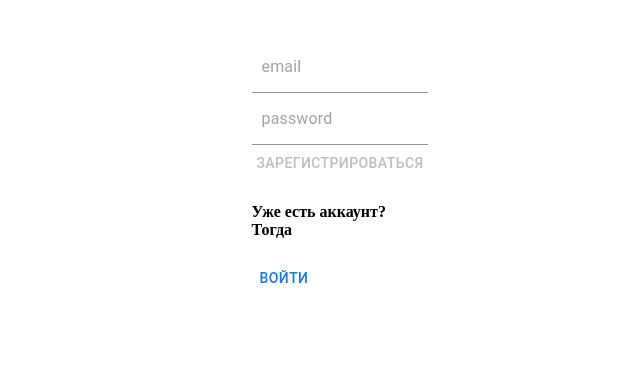
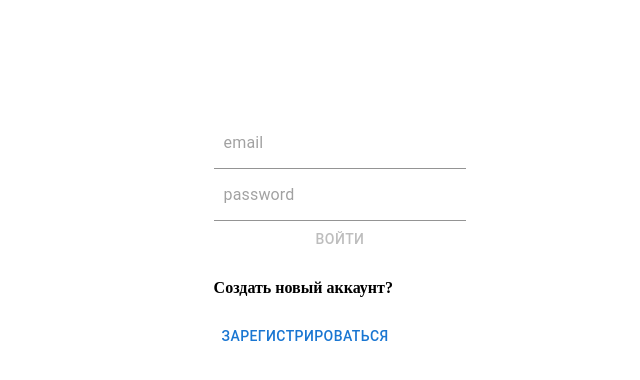
Before and after one commit to FomichevIvan/socialnetwork, a React (Create React App) app: page /login in a window 1280 px wide. Shown: the part 136-516 px from the top of the page, without its empty margins (300-940 px from the left). Built offline with nearby package versions, Linux system fonts and the light colour scheme.

Commit message:
router branch

```diff
--- a/package.json
+++ b/package.json
@@ -18,6 +18,7 @@
     "react": "^18.1.0",
     "react-dom": "^18.1.0",
     "react-redux": "^8.0.1",
+    "react-router-dom": "6",
     "react-scripts": "5.0.1",
     "typescript": "^4.6.4",
     "web-vitals": "^2.1.4"
--- a/src/App.tsx
+++ b/src/App.tsx
@@ -5,19 +5,29 @@ import './App.css';
 import { AuthForm } from './components/presentational/AuthForm';
 import { useSelector } from 'react-redux';
 import { RootState } from './store/redux/store';
+
+import { BrowserRouter, Routes, Route } from 'react-router-dom';
 import { useFirebase } from './hooks/useFirebase';
+import { MainPage } from './components/pages/MainPage';
 
 function App() {
   const user = useSelector((state: RootState) => state.user.user);
 
   return (
-    <div className="App">
-      <div className={'main-cont'}>
-        <PostContainer />
-        {!user && <AuthForm />}
-        {user?.uid && `Hello, ${user.uid}!`}
-      </div>
-    </div>
+    <BrowserRouter>
+      <Routes>
+        <Route path={'/'} element={<MainPage />} />
+        <Route path={'/login'} element={<AuthForm />} />
+        <Route path={'/register'} element={<AuthForm />} />
+      </Routes>
+    </BrowserRouter>
+    // <div className="App">
+    //   <div className={'main-cont'}>
+    //     <PostContainer />
+    //     {!user && <AuthForm />}
+    //     {user && `Hello, ${user.uid}!`}
+    //   </div>
+    // </div>
   );
 }
 
--- /dev/null
+++ b/src/components/pages/MainPage.tsx
@@ -0,0 +1,3 @@
+export const MainPage = () => {
+  return <>{'Hello Main'}</>;
+};
--- a/src/components/presentational/AuthForm.tsx
+++ b/src/components/presentational/AuthForm.tsx
@@ -6,21 +6,38 @@ import { AppDispatch, RootState } from '../../store/redux/store';
 import { changeStatus, clearErrors } from '../../store/redux/users';
 // import { authUserAsync } from '../../store/redux/users';
 import { registerUserAsync, signInUserAsync } from '../../store/redux/firebase';
+import { useMatch, useNavigate } from 'react-router-dom';
 
 export function AuthForm() {
-  const user = useSelector((state: RootState) => state.user.user);
-  const isNew = useSelector((state: RootState) => state.user.isNew);
+  // const user = useSelector((state: RootState) => state.user.user);
+  const isNew = useMatch('register');
+  // console.log(isNew, 'new');
   const error = useSelector((state: RootState) => state.user.error);
   const dispatch = useDispatch<AppDispatch>();
 
   const [email, setEmail] = useState<string | null>(null);
   const [password, setPassword] = useState<string | null>(null);
 
-  // const [userForm, setUserForm] = useState<IUser | null>(user);
+  const navigate = useNavigate();
+
+  // const defaultV = {
+  //   displayName: '',
+  //   email: '',
+  //   password: '',
+  //   uid: '',
+  // };
+  // const [userForm, setUserForm] = useState<IUser | null>(user || defaultV);
   // const { email, password } = userForm || ({} as IUser);
   // const onChange = (e: SyntheticEvent) => {
   //   const { value, id } = e.target as HTMLInputElement;
-  //   setUserForm(state => ({ ...state, [id]: value }));
+  //   setUserForm(state => {
+  //     return {...state, [id]: value}
+  //     // if (state) {
+  //     //   return { ...state, [id]: value };
+  //     // } else {
+  //     //   return { [id]: value };
+  //     // }
+  //   });
   // };
 
   const onChangeEmail = (e: SyntheticEvent) => {
@@ -36,10 +53,10 @@ export function AuthForm() {
   };
 
   const userIsNew = () => {
-    dispatch(changeStatus(true));
+    navigate('/register');
   };
   const userIsExisted = () => {
-    dispatch(changeStatus(false));
+    navigate('/login');
   };
 
   const getUser = () => {
@@ -93,3 +110,6 @@ export function AuthForm() {
     </div>
   );
 }
+
+//чистка. Новая ветка: 1. структура папок, 2. isNew  из стейта убрать 3. реализовать сохраниение юзера (сохранить в
+// локалсторадж - достаем ююайди и обращаемся в файр)
--- a/src/shared/interfaces/post.ts
+++ b/src/shared/interfaces/post.ts
@@ -1,3 +1,5 @@
+import { User } from 'firebase/auth';
+
 export interface IPost {
   userId: string | null;
   id: string | null;
```
Also changed, not shown: 1 other file (tests, documents, lock files or other folders).
